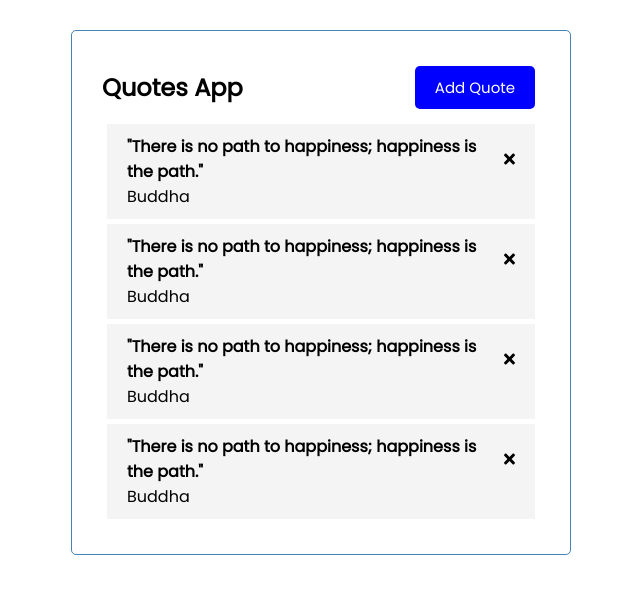
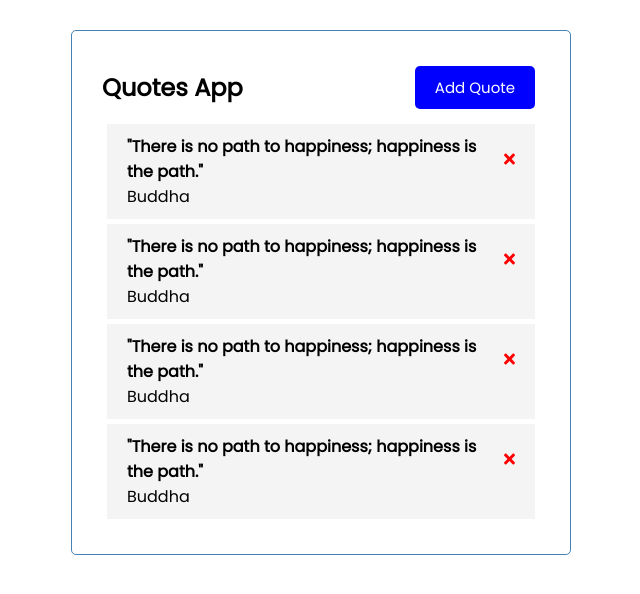
Before and after one commit to PapaFreddie/Quotes-Form, an Angular app: page / in a window 1280 px wide. Shown: the top 594 px of the page, without its empty margins (319-959 px from the left). Built offline with nearby package versions, Linux system fonts and the light colour scheme.

Commit message:
added styles to faTimes icons

```diff
--- a/src/app/components/quote-type/quote-type.component.html
+++ b/src/app/components/quote-type/quote-type.component.html
@@ -1,4 +1,4 @@
 <div class="quote">
-    <h4>{{quote.text}} <fa-icon [icon] = "faTimes"></fa-icon></h4>
+    <h4>{{quote.text}} <fa-icon [ngStyle] = "{'color': 'red'}" [icon] = "faTimes"></fa-icon></h4>
     <p>{{quote.author}}</p>
 </div>
```
